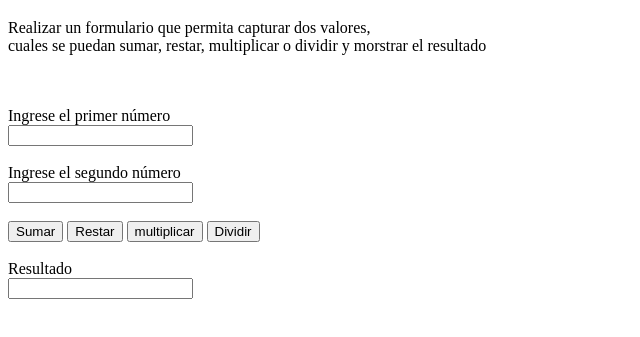
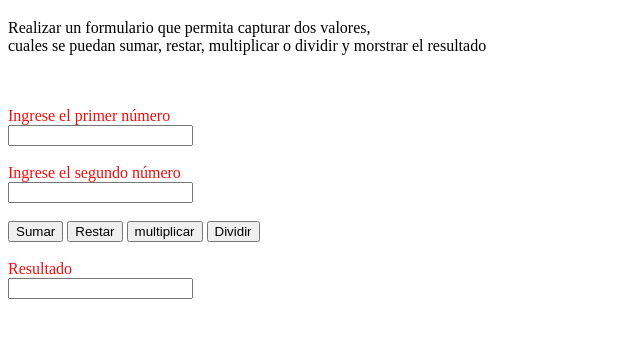
Before and after one commit to Marlen-EscLi/formulariodeoperaciones, a plain HTML site: page index.html in a window 1280 px wide. Shown: the part 61-398 px from the top of the page, without its empty margins (0-640 px from the left). Drawn offline with Linux system fonts and the light colour scheme.

Commit message:
se agregò estilo a la letra

```diff
--- /dev/null
+++ b/estilos.css
@@ -0,0 +1,3 @@
+.letra{
+    color: rgb(245, 13, 13);
+}
--- a/index.html
+++ b/index.html
@@ -4,6 +4,7 @@
     <meta charset="UTF-8">
     <meta name="viewport" content="width=device-width, initial-scale=1.0">
     <title>FORMULARIO</title>
+    <link rel="stylesheet" href="estilos.css">
 </head>
 <body>
     <form>
@@ -12,9 +13,9 @@
        cuales se puedan sumar, restar, multiplicar o dividir y morstrar el resultado</p>
        <br>
        <br>
-       <label for="a">Ingrese el primer número</label><br>
+       <label class="letra" for="a">Ingrese el primer número</label><br>
        <input type="number" id="a" name="a"><br><br>
-       <label for="b">Ingrese el segundo número</label><br>
+       <label class= "letra" for="b">Ingrese el segundo número</label><br>
        <input type="number" id="b" name="b"><br><br>
 
        <!--el boton llama las funciones-->
@@ -24,12 +25,13 @@
        <button onclick="Dividir()">Dividir</button>
        <br>
        <br>
-       <label for="Resultado">Resultado</label><br>
+       <!--input que muestra el resultado-->
+       <label class="letra" for="Resultado">Resultado</label><br>
        <input type="number" id="Resultado" name="Resultado"><br>
 
     <script>
 
-
+   //se harán las capturas de los valores//
         function Sumar(){
             var a = document.getElementById("a").value;
             var b = document.getElementById("b").value;
```
